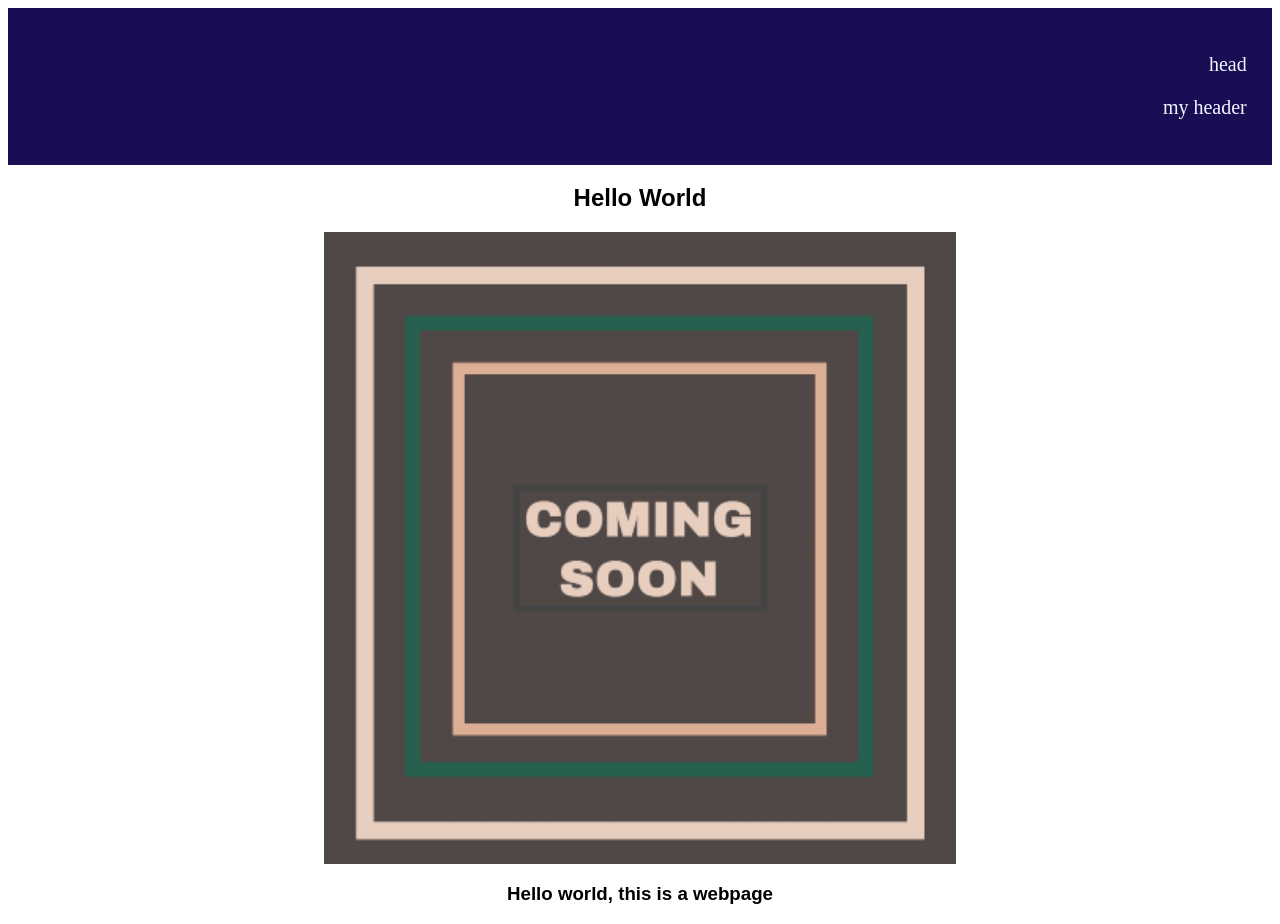
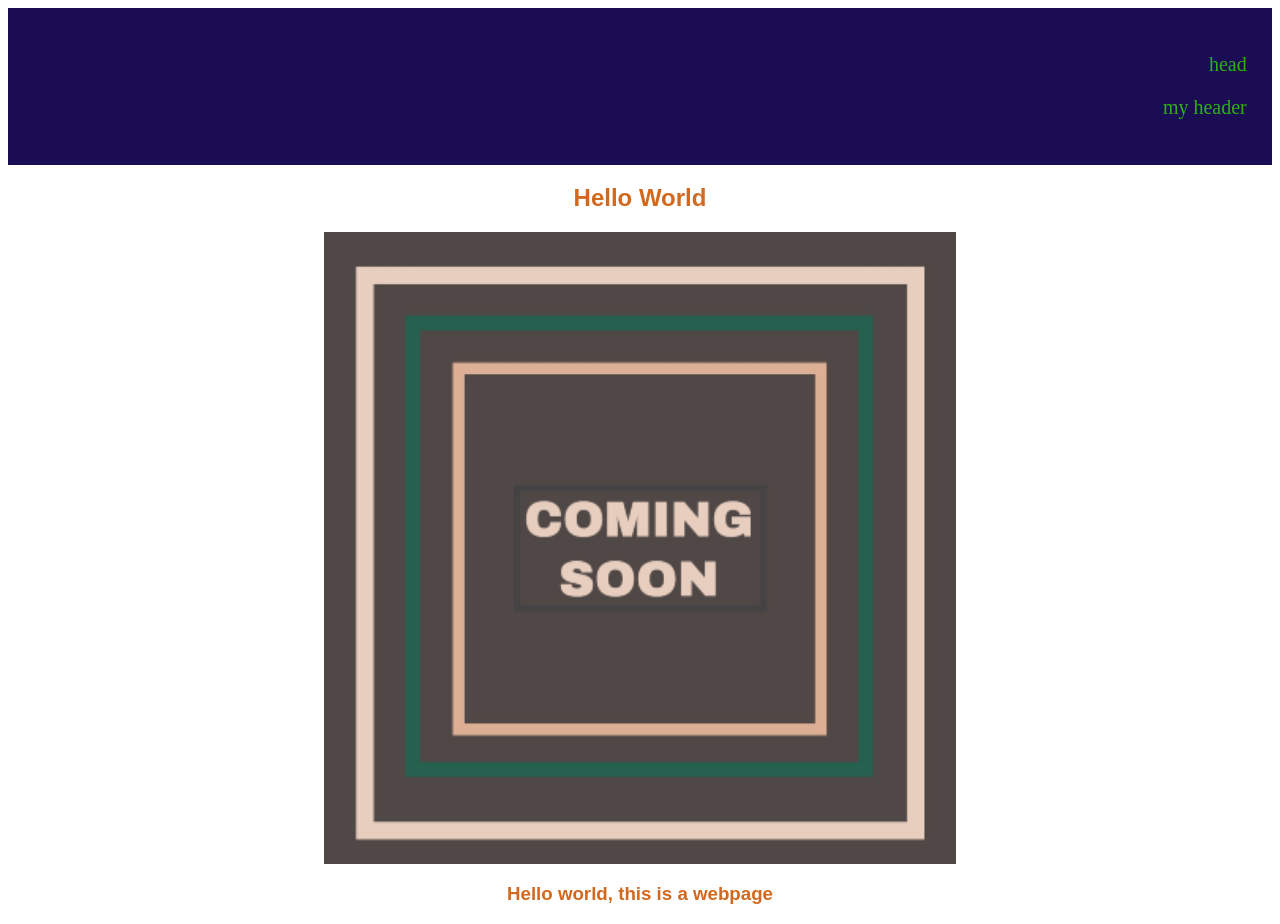
Before and after one commit to DoyleMartin/Miniproject, a plain HTML site: page assets/mini project/index.html in a window 1280 px wide. Drawn offline with Linux system fonts and the light colour scheme.

Commit message:
Color change

```diff
--- a/assets/mini project/style.css
+++ b/assets/mini project/style.css
@@ -2,6 +2,7 @@ h1,
 h3 {
 text-align: center;
 font-family: Arial, Helvetica, sans-serif;
+color: chocolate;
 }
 .center{
     display: block;
@@ -15,4 +16,5 @@ font-family: Arial, Helvetica, sans-serif;
     background: rgb(26, 13, 83);
     color: aliceblue;
     font-size: 20px;
+    color: rgb(46, 177, 20);
 }
```
